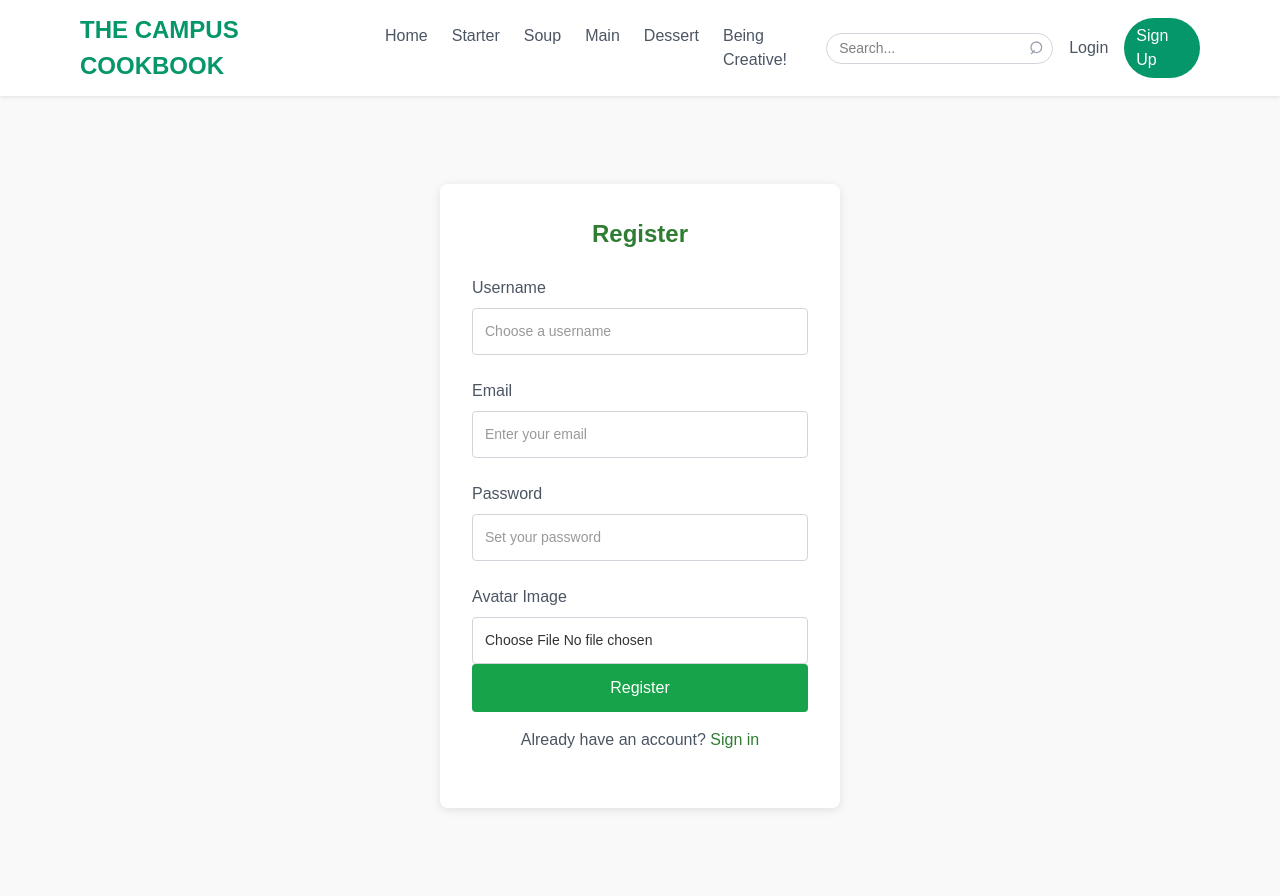
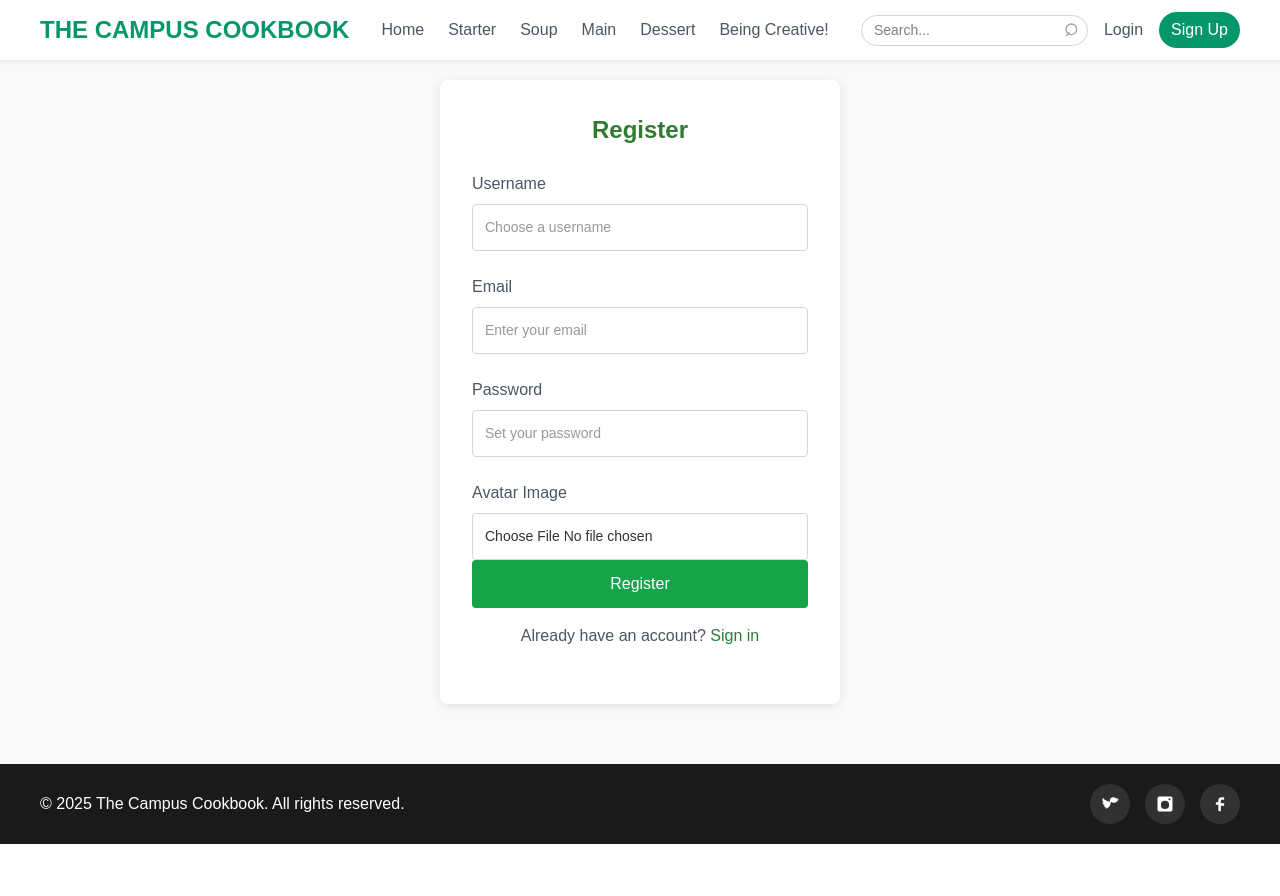
Before and after one commit to Rapteon/thecampuscookbook, a Django app: page /register/ in a window 1280 px wide. After the commit the page ends 844 px from the top, so only its background shows below. Run offline with Django 5.2, Linux system fonts and the light colour scheme.

Commit message:
Feature category templates (#32)
* header images fixed / category indexes seperate deleted

* Solving footer issue and changing category descri.

---------

Co-authored-by: Alexa3636 <a.b.markus36@gmail.com>

```diff
--- a/thecampuscookbook/data-populator.py
+++ b/thecampuscookbook/data-populator.py
@@ -52,7 +52,7 @@ CATEGORIES = [
     },  # id = 2
     {
         "name": "Dessert",
-        "description": """Satisfy your hunger with our diverse selection of main course dishes, featuring hearty flavors and creative culinary ideas.""",
+        "description": """Indulge in our rich and delightful selection of desserts that will satisfy your sweet cravings""",
     },  # id = 3
     {
         "name": "Starter",
@@ -60,7 +60,7 @@ CATEGORIES = [
     },  # id = 4
     {
         "name": "Creative",
-        "description": """Dive into a world of culinary innovation where every recipe is a canvas. Explore unique, fusion-style dishes that defy tradition.""",
+        "description": """Dive into a world of "culinary innovation" of the extrames where every recipe is a canvas that mirrors University lifestyle. Explore the unique dishes that defy tradition.""",
     },  # id = 5
 ]
 
--- a/thecampuscookbook/static/css/register.css
+++ b/thecampuscookbook/static/css/register.css
@@ -1,9 +1,22 @@
-/* Global Styles */
-body {
-    font-family: Arial, sans-serif;
+/* General Styles */
+html, body {
+  height: 100%;
   margin: 0;
   padding: 0;
+  font-family: Arial, sans-serif;
   background-color: #f9f9f9;
+}
+
+/* Page Layout Wrapper */
+.page-wrapper {
+  display: flex;
+  flex-direction: column;
+  min-height: 100vh;
+}
+
+/* Main content area grows to push footer down */
+.main-content {
+  flex: 1;
 }
 
 /* Register Page Container */
@@ -11,7 +24,7 @@ body {
   display: flex;
   justify-content: center;
   align-items: center;
-    min-height: 100vh;
+  min-height: auto;
   padding: 20px;
 }
 
--- a/thecampuscookbook/templates/global/footer/footer.html
+++ b/thecampuscookbook/templates/global/footer/footer.html
@@ -1,33 +1,25 @@
 {% load static %}
   <meta name="viewport" content="width=device-width, initial-scale=1.0">
   <link rel="stylesheet" href="{% static 'css/footer.css' %}">
+
   <footer class="footer">
-  <div
-    class="container"
-  >
-    <p class="footer-text">
-      &copy; 2025 The Campus Cookbook. All rights reserved.
-    </div>
+    <div class="container">
+      <p class="footer-text">&copy; 2025 The Campus Cookbook. All rights reserved.</p>
+
       <div class="social-links">
         <a href="#" class="social-icon">
-        <svg class="icon" viewBox="0 0 24 24">
-          <path
-            d="M22.258 5.707a8.156 8.156 0 01-2.356.646 4.119 4.119 0 001.805-2.27 8.225 8.225 0 01-2.606.997 4.108 4.108 0 00-6.993 2.81 4.095 4.095 0 00.106.937A11.66 11.66 0 013.137 4.21a4.106 4.106 0 001.27 5.48 4.07 4.07 0 01-1.862-.514v.05a4.112 4.112 0 003.29 4.026 4.136 4.136 0 01-1.853.07 4.112 4.112 0 003.835 2.85 8.233 8.233 0 01-5.095 1.76 8.55 8.55 0 01-.977-.058 11.613 11.613 0 006.29 1.842c7.547 0 11.675-6.257 11.675-11.675 0-.177-.004-.355-.013-.532a8.34 8.34 0 002.048-2.122z"
-          />
+          <svg class="icon" xmlns="http://www.w3.org/2000/svg" viewBox="0 0 24 24">
+            <path d="M22.46 6c-.77.35-1.6.58-2.46.69a4.15 4.15 0 001.83-2.29 8.31 8.31 0 01-2.64 1A4.12 4.12 0 0012 9a11.65 11.65 0 01-8.44-4.27 4.1 4.1 0 001.28 5.48 4.07 4.07 0 01-1.86-.52v.05a4.12 4.12 0 003.29 4 4.14 4.14 0 01-1.85.07 4.12 4.12 0 003.84 2.85A8.24 8.24 0 014 18.29a8.55 8.55 0 009-8.73c0-.13 0-.27-.01-.4A6.06 6.06 0 0022.46 6z"/>
           </svg>
         </a>
         <a href="#" class="social-icon">
-        <svg class="icon" viewBox="0 0 24 24">
-          <path
-            d="M19.615 3H4.385A1.385 1.385 0 003 4.385v15.23A1.385 1.385 0 004.385 21h15.23A1.385 1.385 0 0021 19.615V4.385A1.385 1.385 0 0019.615 3zm-7.19 14.615a4.615 4.615 0 110-9.23 4.615 4.615 0 010 9.23zm5.23-8.46a1.077 1.077 0 11-2.153 0 1.077 1.077 0 012.153 0z"
-          />
+          <svg class="icon" xmlns="http://www.w3.org/2000/svg" viewBox="0 0 24 24">
+            <path d="M19 3H5a2 2 0 00-2 2v14a2 2 0 002 2h14a2 2 0 002-2V5a2 2 0 00-2-2zm-7 15a4.93 4.93 0 114.93-4.93A4.93 4.93 0 0112 18zm6.5-11.7a1.2 1.2 0 11-1.2-1.2 1.2 1.2 0 011.2 1.2z"/>
           </svg>
         </a>
         <a href="#" class="social-icon">
-        <svg class="icon" viewBox="0 0 24 24">
-          <path
-            d="M8.98 12.356v5.78H6.012v-5.78H4.197V9.814h1.815V8.509c0-1.504.916-2.326 2.256-2.326.64 0 1.19.047 1.35.069v1.57H8.23c-.77 0-.92.367-.92.905v1.087h1.842l-.172 2.542h-1.67zM12 19c-3.859 0-7-3.141-7-7s3.141-7 7-7 7 3.141 7 7-3.141 7-7 7z"
-          />
+          <svg class="icon" xmlns="http://www.w3.org/2000/svg" viewBox="0 0 24 24">
+            <path d="M10 20v-7H7v-3h3V8a4 4 0 014-4h3v3h-3a1 1 0 00-1 1v3h4v3h-4v7z"/>
           </svg>
         </a>
       </div>
--- a/thecampuscookbook/templates/login/login.html
+++ b/thecampuscookbook/templates/login/login.html
@@ -52,5 +52,11 @@
         </p>
       </div>
     </div>
+
+    <footer>
+      <!-- ========== FOOTER ========== -->
+      {% include 'global/footer/footer.html' %}
+    </footer>
+
   </body>
 </html>
--- a/thecampuscookbook/templates/register/register.html
+++ b/thecampuscookbook/templates/register/register.html
@@ -4,7 +4,14 @@
   {% include 'global/headTag/head-tag.html' with title="The Campus Cookbook" %}
   <link rel="stylesheet" href="{% static 'css/register.css' %}">
   <body>
+    <!-- Page wrapper for sticky footer layout -->
+    <div class="page-wrapper">
+
+      <!-- Navbar -->
     {% include 'global/navbar/navbar.html' %}
+
+    <!-- Main Content -->
+    <main class="main-content">
     <div class="register-container">
       <div class="register-card">
         <h2 class="register-title">
@@ -74,6 +81,7 @@
             </button>
           </form>
         {% endif %}
+
         <p class="login-link">
           Already have an account?
           <a href="{% url 'login' %}" class="login-button"
@@ -82,5 +90,15 @@
         </p>
       </div>
     </div>
+  </main>
+
+  <!-- Footer -->
+  <footer>
+    {% include 'global/footer/footer.html' %}
+  </footer>
+
+  </div>
+
   </body>
+
 </html>
```
Lines whose indentation alone changed are shown as unchanged.
